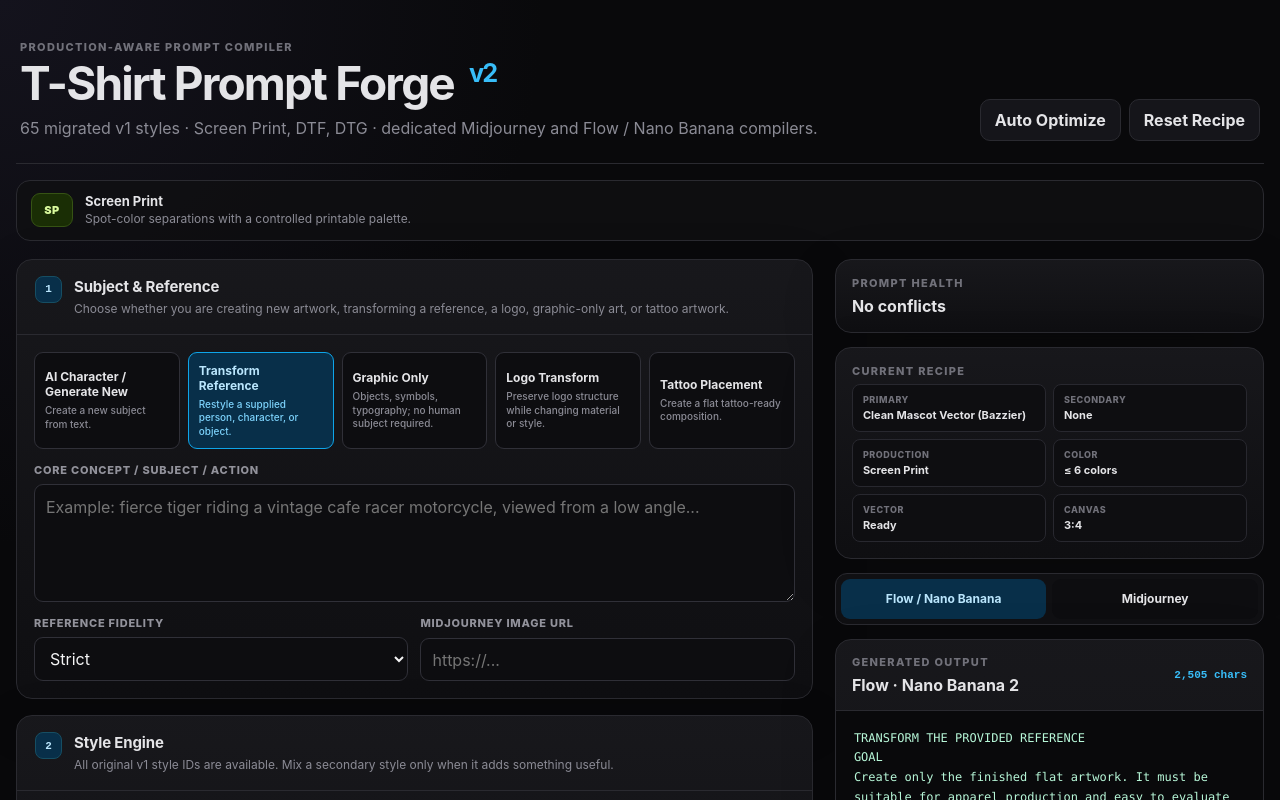
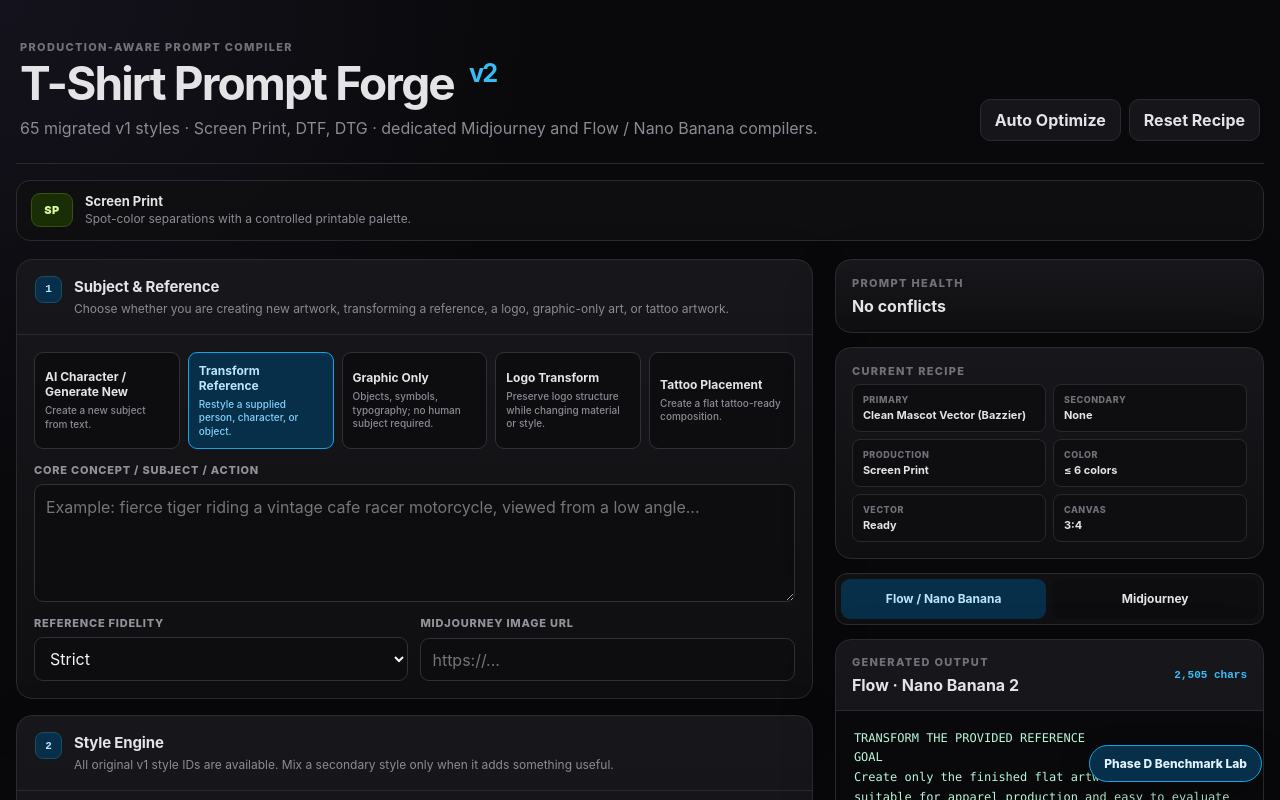
Before and after one commit to ayamkabisat-byte/tshirt-prompt-forge-v2, a React (Vite) app: page / in a window 1280 px wide. Shown: the top 800 px of the page. Built offline with nearby package versions, Linux system fonts and the light colour scheme.

Commit message:
route benchmark lab

```diff
--- a/src/main.jsx
+++ b/src/main.jsx
@@ -1,10 +1,21 @@
 import { StrictMode } from 'react'
 import { createRoot } from 'react-dom/client'
 import App from './App.jsx'
+import BenchmarkLab from './BenchmarkLab.jsx'
 import './styles.css'
+import './benchmark.css'
+
+const benchmarkMode = new URLSearchParams(window.location.search).get('benchmark') === '1'
 
 createRoot(document.getElementById('root')).render(
   <StrictMode>
-    <App />
+    {benchmarkMode ? (
+      <BenchmarkLab />
+    ) : (
+      <>
+        <App />
+        <a className="benchmark-launch" href="?benchmark=1">Phase D Benchmark Lab</a>
+      </>
+    )}
   </StrictMode>,
 )
```
